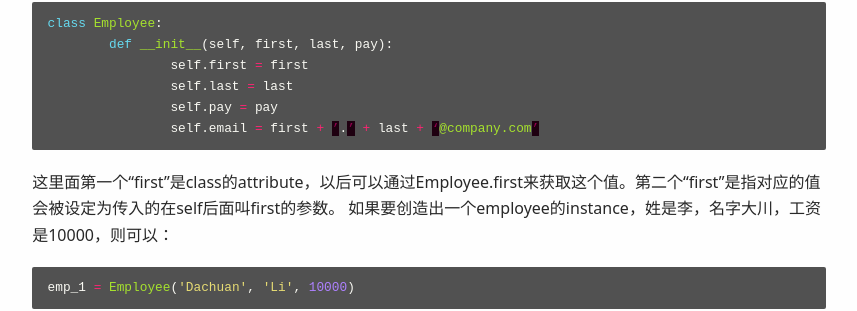
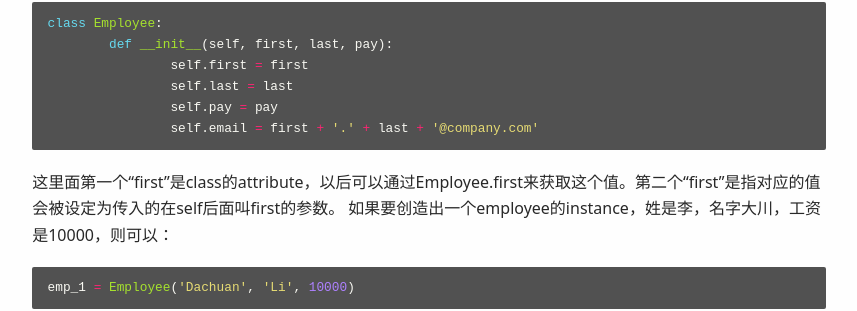
Before and after one commit to lich0611/lich0611.github.io, a Jekyll site: the page built from _posts/2019-07-08-0002.markdown, in a window 1280 px wide and 900 px high, scrolled down 694 px. Shown: the part 139-450 px from the top of the window, without its empty margins (211-1068 px from the left). Built offline with Jekyll 4.4.1, drawn with Linux system fonts in a browser that asks for light colours; some of the changed text lies outside the part shown.

Commit message:
on my mac

```diff
--- a/_posts/2019-07-08-0002.markdown
+++ b/_posts/2019-07-08-0002.markdown
@@ -35,7 +35,7 @@ class Employee:
 		self.first = first
 		self.last = last
 		self.pay = pay
-		self.email = first + ’.’ + last + ‘@company.com’
+		self.email = first + '.' + last + '@company.com'
 {% endhighlight %}
 
 这里面第一个“first”是class的attribute，以后可以通过Employee.first来获取这个值。第二个“first”是指对应的值会被设定为传入的在self后面叫first的参数。
@@ -136,12 +136,13 @@ python内建了两个方法叫做 issubclass和isinstance
 {% highlight python %}
 class Employee:
 	def __repr__(self):
-		return “Employee(‘{}’,’{}’,{})”.format(self.first, self.last, self.pay)
+		return "Employee('{}','{}',{})".format(self.first, self.last, self.pay)
 {% endhighlight %}
 
 在Python中print(1+2)，结果是3
 因为python会执行一个叫__add__的method，会将这两个数字相加。如果print(a+b)那么得到的会是ab
 为了举个例子，我们可以设定一个让两个员工相加的method。如果直接相加会报错，因为Python不知道怎么相加。我们指定了相加办法之后就可以相加了。
+
 {% highlight python %}
 class Employee:
 	def __add__(self, other):
```
